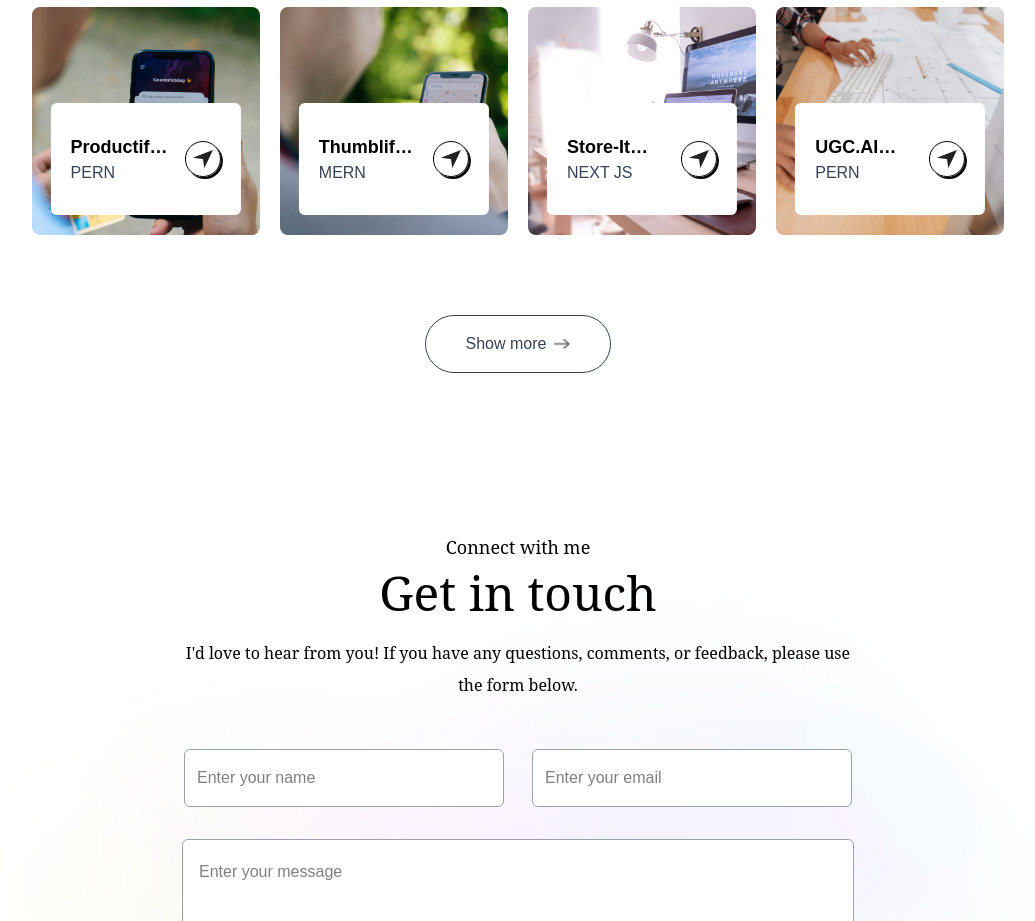
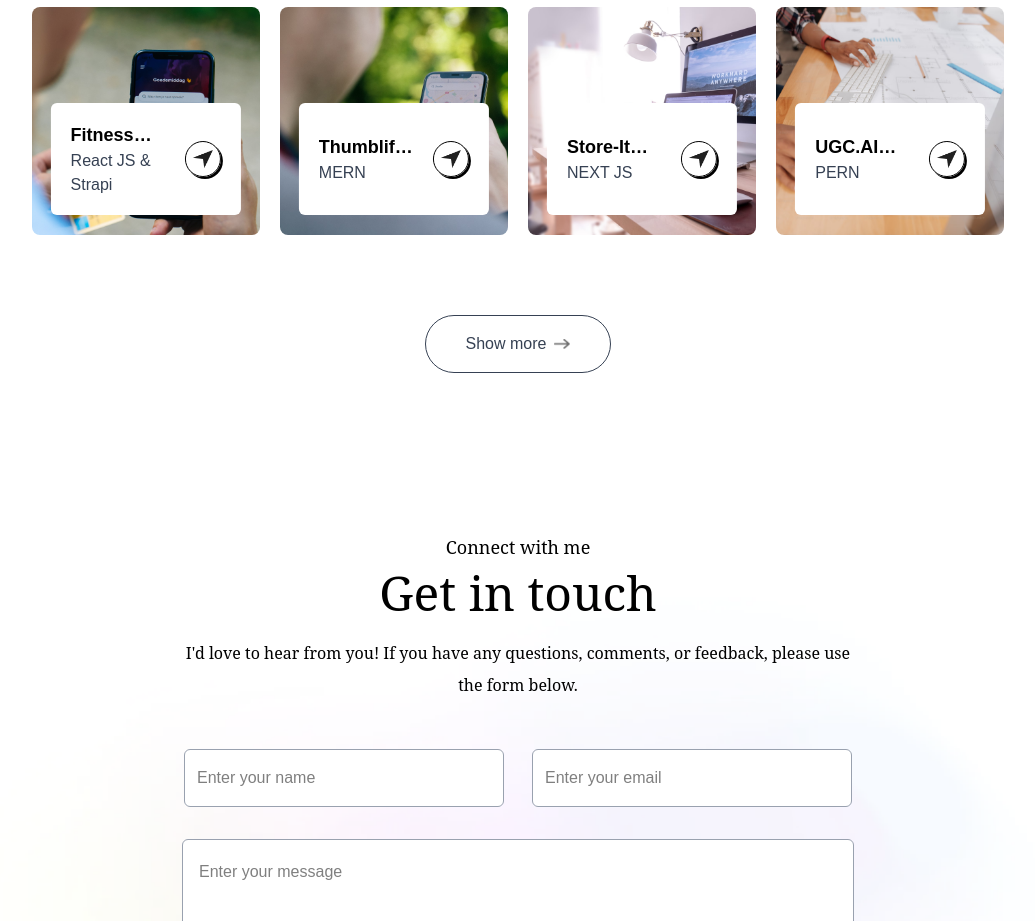
Before and after one commit to p-belinsky/portfolio, a Next.js app: page / in a window 1280 px wide. Shown: the part 2540-3461 px from the top of the page, without its empty margins (122-1157 px from the left). Built offline with nearby package versions, Linux system fonts and the light colour scheme; a web font is replaced by a local one.

Commit message:
added fitness-tracker project

```diff
--- a/assets/assets.js
+++ b/assets/assets.js
@@ -86,10 +86,10 @@ export const assets = {
 
 export const workData = [
     {
-        title: 'Productify App',
-        description: 'PERN',
+        title: 'Fitness Tracker App',
+        description: 'React JS & Strapi',
         bgImage: '/work-1.png',
-        link:'https://productify-6diii.sevalla.app/'
+        link:'https://fitness-tracker-phi-ten.vercel.app/'
     },
     {
         title: 'Thumblify App',
```
Also changed, not shown: 1 other file (tests, documents, lock files or other folders).
